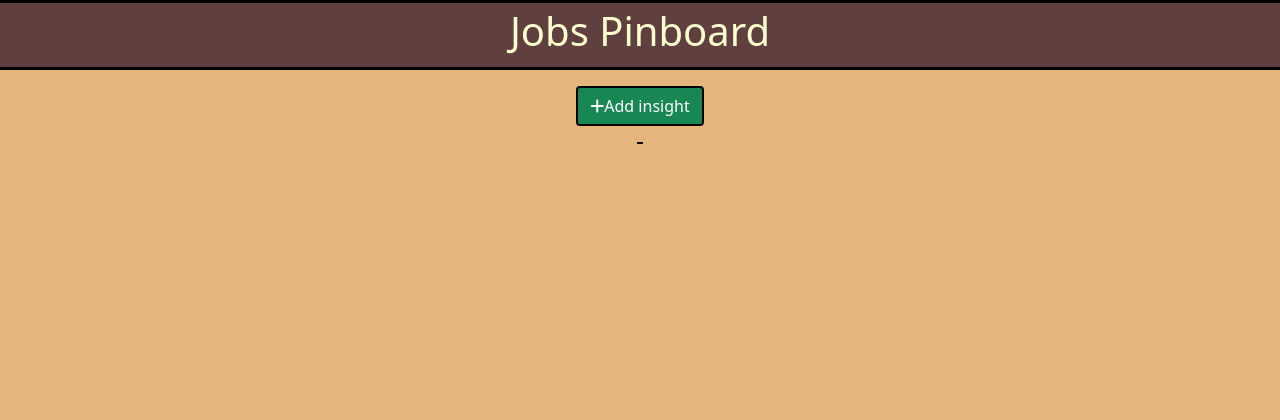
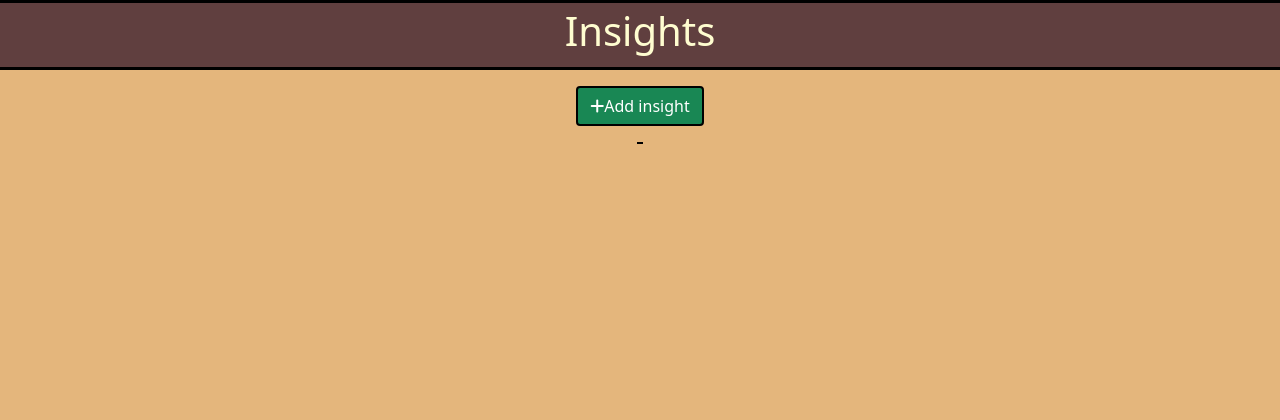
Before and after one commit to dnlbowers/jobs-a-gooden, a Django app: page /insights/ in a window 1280 px wide. Shown: the part 685-1105 px from the top of the page. Run offline with Django 3.2, Linux system fonts and the light colour scheme; a user stored in the database is signed in; data that the repository does not hold is empty; some libraries are stand-ins or nearby versions.

```diff
--- a/job_search/templates/job_search/layout/openings-hero.html
+++ b/job_search/templates/job_search/layout/openings-hero.html
@@ -1,3 +1,3 @@
 <div class="container-fluid g-0 hero-container">
-    <img src="https://res.cloudinary.com/df4m8hva5/image/upload/v1648504525/dream-job-unsplash_ijqhlz.jpg" class="d-block w-100 hero-image" alt="Do something great image">
+    <img src="https://res.cloudinary.com/df4m8hva5/image/upload/v1648504525/dream-job-unsplash_ijqhlz.jpg" class="d-block w-100 hero-image" alt="Neon sign saying Do something great">
 </div>
--- a/job_search/templates/job_search/pages/insights.html
+++ b/job_search/templates/job_search/pages/insights.html
@@ -6,7 +6,7 @@
     </div>
     <main>
         <div class="text-center bg-brown p-1 border-bottom border-top line-break-bottom">
-            <h1>Jobs Pinboard</h1>
+            <h1>Insights</h1>
         </div>
         {% include '../components/messages.html' %}
 
```
